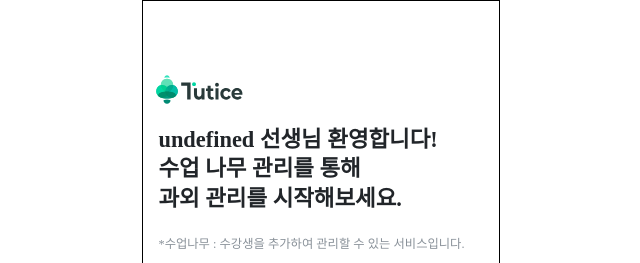
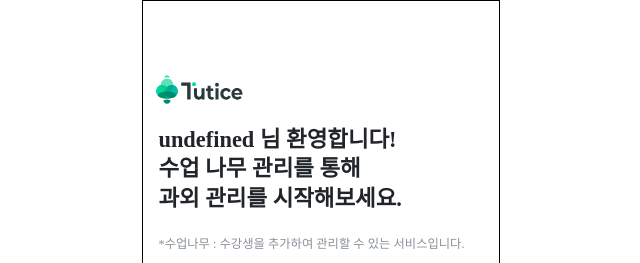
Before and after one commit to Gwasuwon-shot/Tutice_Client, a React (Vite) app: page /welcome in a window 1280 px wide. Shown: the top 263 px of the page, without its empty margins (319-959 px from the left). Built offline with nearby package versions, Linux system fonts and the light colour scheme; no server answers; a web font is replaced by a local one; what recoil-persist would draw is missing.

Commit message:
[ style ] UXWirte

```diff
--- a/src/components/welcomeSignup/AfterSignup.tsx
+++ b/src/components/welcomeSignup/AfterSignup.tsx
@@ -13,7 +13,7 @@ export default function AfterSignup(prop: AfterSignupProp) {
   const { setIsWelcome } = prop;
   const location = useLocation();
   const [signUpData, setSignUpData] = useState(location?.state?.data?.user);
-  const MAIN_TEXT = ` ${signUpData?.name} 선생님 환영합니다! \n 수업 나무 관리를 통해 \n 과외 관리를 시작해보세요. `;
+  const MAIN_TEXT = ` ${signUpData?.name} 님 환영합니다! \n 수업 나무 관리를 통해 \n 과외 관리를 시작해보세요. `;
 
   const SUB_TEXT = "*수업나무 : 수강생을 추가하여 관리할 수 있는 서비스입니다.";
 
```
